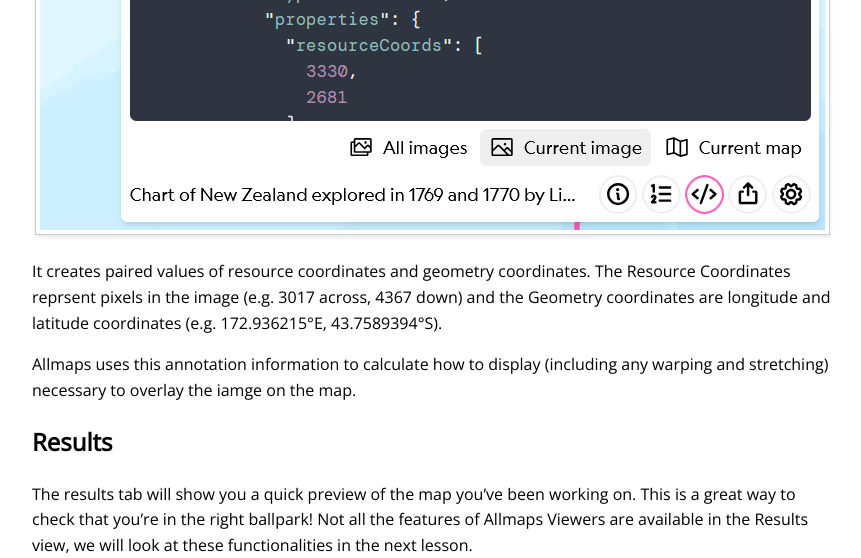
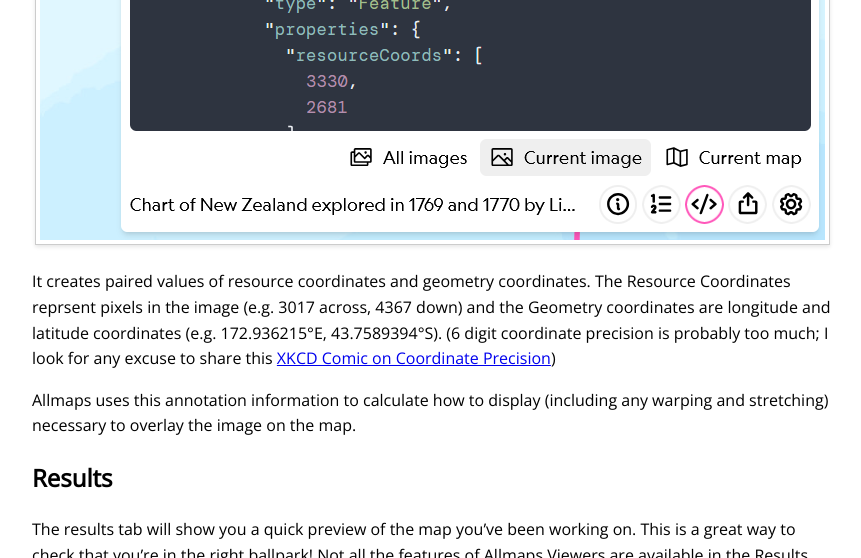
Before and after one commit to UWM-Libraries/allmaps-intro-workshop, a Jekyll site: the page built from Allmaps.md, in a window 1280 px wide and 900 px high, scrolled down 4746 px, cut to the strip 0-558 px from the top of the window. Shown: the whole strip, without its empty margins (208-1069 px from the left). Built offline with Jekyll 4.4.1, drawn with Linux system fonts in a browser that asks for light colours.

Commit message:
lesson 2 updates

```diff
--- a/Allmaps.md
+++ b/Allmaps.md
@@ -10,6 +10,8 @@
   <a href="Georef-and-IIIF.html" class="button">Previous Lesson: Georeferencing in Allmaps</a>
   <a href="Viewer.html" class="button">Next Lesson: Doing More with Allmaps</a>
 </div>
+
+* * *
 
 # Lesson 2: Georeferencing in Allmaps
 
@@ -81,24 +83,23 @@
 ![Image](images/georef_nz2_2.png)
 
 It creates paired values of resource coordinates and geometry coordinates. The Resource Coordinates reprsent pixels in the image (e.g. 3017 across, 4367 down) and the Geometry coordinates are longitude and latitude coordinates (e.g. 172.936215°E, 43.7589394°S).
+(6 digit coordinate precision is probably too much; I look for any excuse to share this [XKCD Comic on Coordinate Precision](https://xkcd.com/2170))
 
-Allmaps uses this annotation information to calculate how to display (including any warping and stretching) necessary to overlay the iamge on the map.
+Allmaps uses this annotation information to calculate how to display (including any warping and stretching) necessary to overlay the image on the map.
 
 ## Results
 
-The results tab will show you a quick preview of the map you've been working on. This is a great way to check that you're in the right ballpark! Not all the features of Allmaps Viewers are available in the Results view, we will look at these functionalities in the next lesson.
+The results tab will show you a quick preview of the map you've been working on. This is a great way to check that you're in the right ballpark!
+Not all the features of Allmaps Viewers are available in the Results view, we will look at these functionalities in the next lesson.
 
 ![Image](images/georef_nz5_result.png)
 
 On the bottom right, you will see a drawer with a few more tools:
 
-The information button will open up a drawer with information about the IIIF resource that you're working on.
-
-The GCP list will show you each of the resource-coordinate pairs you created. This is where you can delete GCPs if you are unhappy with them or feel like they aren't improving your georeference.
-
-The code button will show you the actual JSON text of the Georeference Annotation as it's being created. You could actually copy and save this whole annotation and view it in allmaps viewer. It will be protected from anyone else making modifications this way!
-
-The share button will give us some links for viewing the map in Allmaps Viewer, sharing the georeference annotation, sharing a GeoJSON representation of the georeferenced map, and finally the XYZ map tile link to use the map in an external webmap or even in GIS software.
+- The information button will open up a drawer with information about the IIIF resource that you're working on.
+- The GCP list will show you each of the resource-coordinate pairs you created. This is where you can delete GCPs if you are unhappy with them or feel like they aren't improving your georeference.
+- The code button will show you the actual JSON text of the Georeference Annotation as it's being created. You could actually copy and save this whole annotation and view it in allmaps viewer. It will be protected from anyone else making modifications this way!
+- The share button will give us some links for viewing the map in Allmaps Viewer, sharing the georeference annotation, sharing a GeoJSON representation of the georeferenced map, and finally the XYZ map tile link to use the map in an external webmap or even in GIS software.
 
 ![image](images/georef_nz6_Share.png)
 
```
